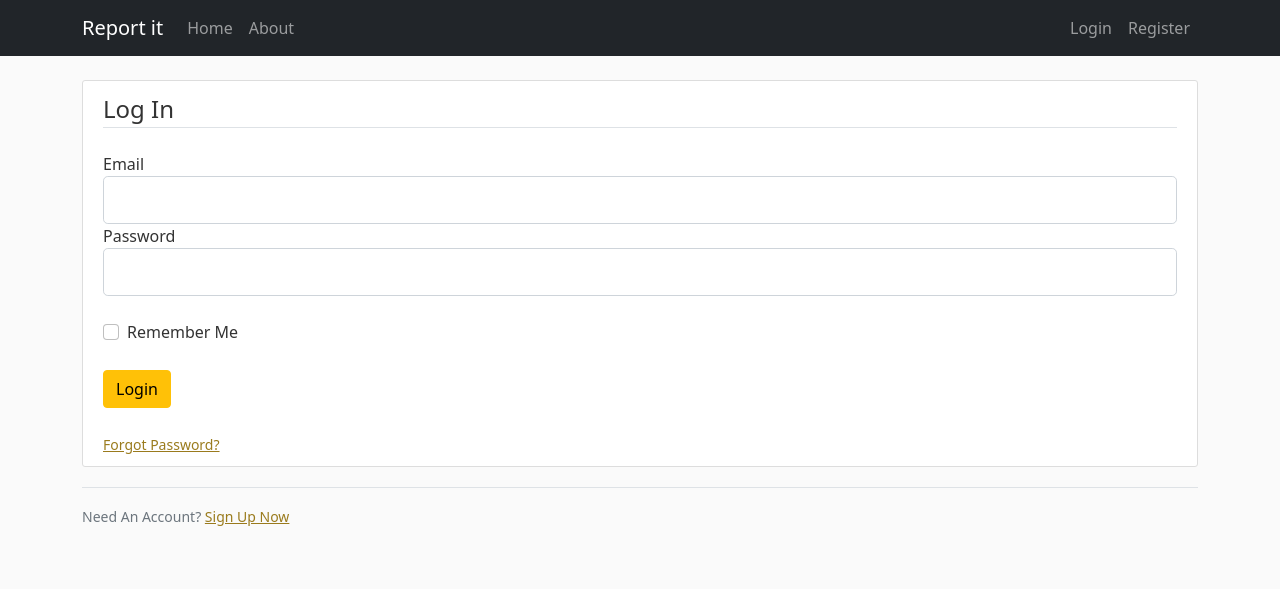
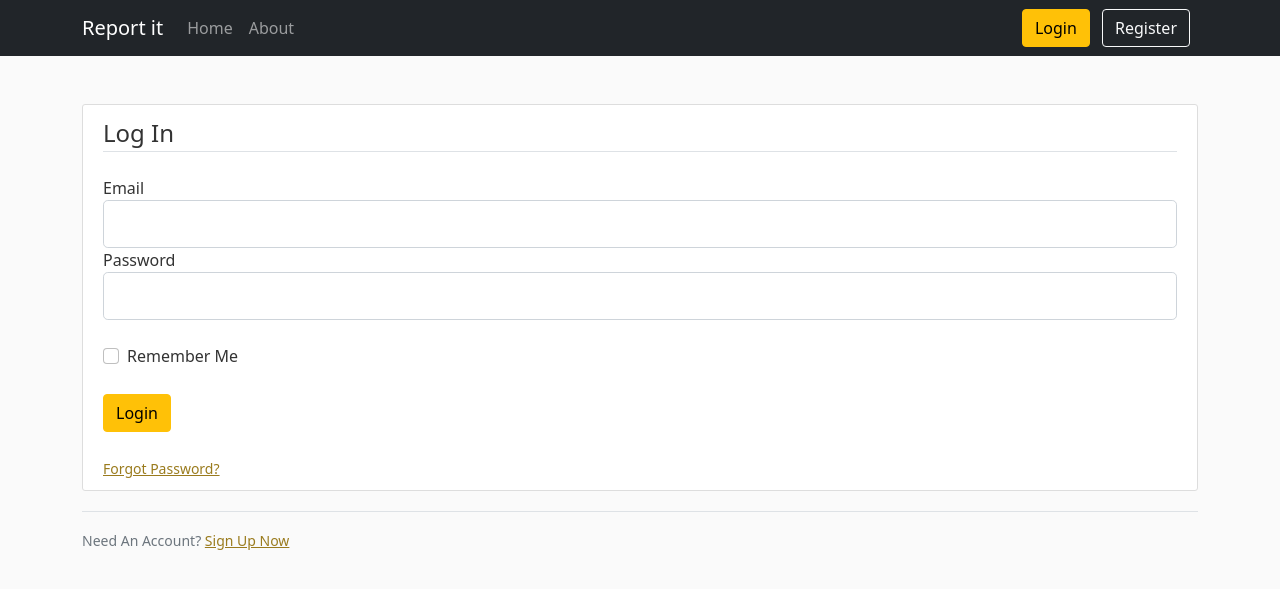
Before and after one commit to Youssef-Harby/report-it, a Flask app: page /login in a window 1280 px wide. Shown: the top 589 px of the page. Run offline with Flask 2, Linux system fonts and the light colour scheme.

Commit message:
fix navbar

```diff
--- a/reportit/static/css/carousel.css
+++ b/reportit/static/css/carousel.css
@@ -3,7 +3,7 @@
 /* Padding below the footer and lighter body text */
 
 body {
-    padding-top: 3rem;
+    padding-top: 0rem;
     padding-bottom: 3rem;
     color: #5a5a5a;
   }
--- a/reportit/static/css/main.css
+++ b/reportit/static/css/main.css
@@ -1,7 +1,10 @@
-body {
+body{
+  background: #fafafa;
+}
+main {
   background: #fafafa;
   color: #333333;
-  margin-top: 5rem;
+  margin-top: 3rem;
 }
 
 a {
--- a/reportit/templates/index.html
+++ b/reportit/templates/index.html
@@ -1,9 +1,9 @@
 {% extends "layout.html" %}
 {% block content %}
     <style>
-      body {
-    padding-top: 3rem;
-    padding-bottom: 3rem;
+      main {
+    padding-top: 0rem;
+    padding-bottom: 0rem;
     color: #5a5a5a;
     margin-top: 0rem !important;
 
--- a/reportit/templates/layout.html
+++ b/reportit/templates/layout.html
@@ -10,7 +10,7 @@
     <link href="https://cdn.jsdelivr.net/npm/bootstrap@5.1.3/dist/css/bootstrap.min.css" rel="stylesheet" integrity="sha384-1BmE4kWBq78iYhFldvKuhfTAU6auU8tT94WrHftjDbrCEXSU1oBoqyl2QvZ6jIW3" crossorigin="anonymous">
 
     <link rel="stylesheet" type="text/css" href="{{ url_for('static', filename='css/main.css') }}">
-    <script src="{{ url_for('static', filename='js/main.js') }}"></script>
+    <!-- <script src="{{ url_for('static', filename='js/main.js') }}"></script> -->
     {% if title %}
         <title>Report it - {{ title }}</title>
     {% else %}
@@ -18,13 +18,13 @@
     {% endif %}
 </head>
 <body>
-        <nav class="navbar navbar-expand-md navbar-dark bg-dark fixed-top" id="mainNav">
+        <nav class="navbar navbar-expand-md navbar-dark bg-dark" aria-label="Fifth navbar example">
           <div class="container">
-            <a class="navbar-brand mr-4" href="/">Report it</a>
-            <button class="navbar-toggler" type="button" data-toggle="collapse" data-target="#navbarToggle" aria-controls="navbarToggle" aria-expanded="false" aria-label="Toggle navigation">
+            <a class="navbar-brand" href="/">Report it</a>
+            <button class="navbar-toggler" type="button" data-bs-toggle="collapse" data-bs-target="#navbarsExample05" aria-controls="navbarsExample05" aria-expanded="false" aria-label="Toggle navigation">
               <span class="navbar-toggler-icon"></span>
             </button>
-            <div class="collapse navbar-collapse" id="navbarNav">
+            <div class="collapse navbar-collapse" id="navbarsExample05">
               <ul class="navbar-nav me-auto">
                 <li class="nav-item active">
                 <a class="nav-link" href="{{ url_for('home') }}">Home</a>
@@ -34,29 +34,19 @@
                 </li>
               </ul>
               <!-- Navbar Right Side -->
-              <ul class="navbar-nav ms-auto">
+              <div class="text-end">
                 {% if current_user.is_authenticated %}
-                <li class="nav-item">
-                  <a class="nav-link" href="{{ url_for('account') }}">Account</a>
-                </li>
-                <li class="nav-item">
-                  <a class="nav-link" href="{{ url_for('logout') }}">Logout</a>
-                  </li>
+                <a type="button" class="btn btn-warning me-2" href="{{ url_for('account') }}">Account</a>
+                <a type="button" class="btn btn-outline-light me-2" href="{{ url_for('logout') }}">Logout</a>
                 {% else %}
-                <li class="nav-item">
-                  <a class="nav-link" href="{{ url_for('login') }}">Login</a>
-                </li>
-                <li class="nav-item">
-                  <a class="nav-link" href="{{ url_for('register') }}">Register</a>
-                </li>
+                <a type="button" class="btn btn-warning me-2" href="{{ url_for('login') }}">Login</a>
+                <a type="button" class="btn btn-outline-light me-2" href="{{ url_for('register') }}">Register</a>
                 {% endif %}
                 {% if current_user.is_authenticated and current_user.is_admin() %}
-                <li class="nav-item">
-                  <a class="nav-link" href="{{ url_for('admin.index') }}">Admin</a>
-                </li>
+                <a type="button" class="btn btn-outline-danger me-3" href="{{ url_for('admin.index') }}">Admin</a>
                 {% else %}
                 {% endif %}
-              </ul>
+              </div>
             </div>
           </div>
         </nav>
```
